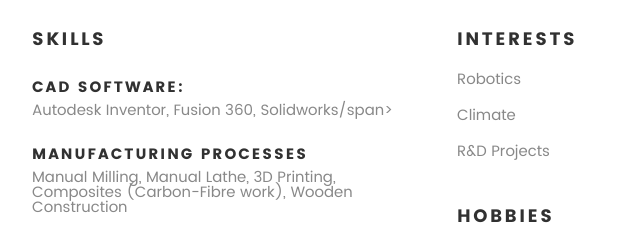
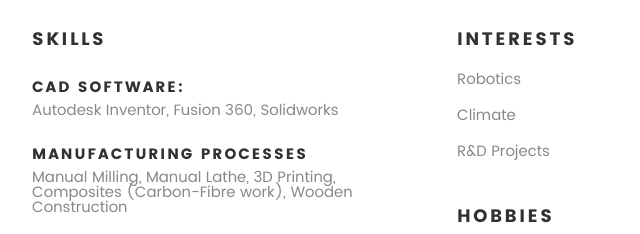
Before and after one commit to alexje76/alexje76.github.io, a plain HTML site: page index.html in a window 1280 px wide. Shown: the part 1217-1451 px from the top of the page, 203-843 px from the left. Drawn offline with Linux system fonts and the light colour scheme; files whose address does not match are found by name.

Commit message:
Small edit

```diff
--- a/index.html
+++ b/index.html
@@ -122,7 +122,7 @@
    			<ul class="info-list">
    				<li>
    					<strong>CAD Software:</strong>
-   					<span>Autodesk Inventor, Fusion 360, Solidworks/span>
+   					<span>Autodesk Inventor, Fusion 360, Solidworks </span>
    				</li>
    				<li>
    					<strong>Manufacturing Processes</strong>
```
